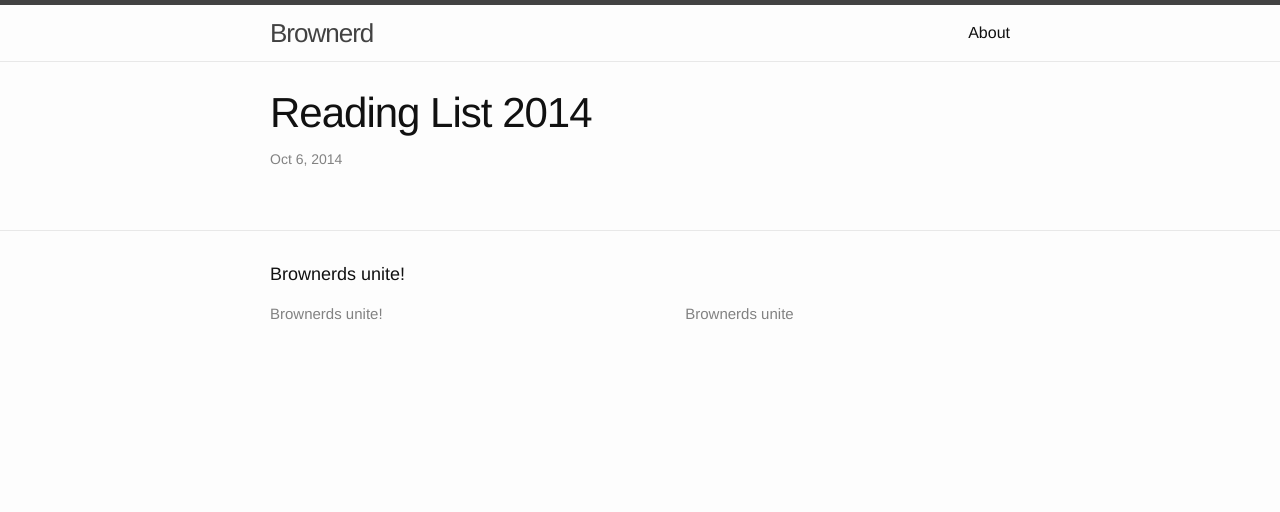
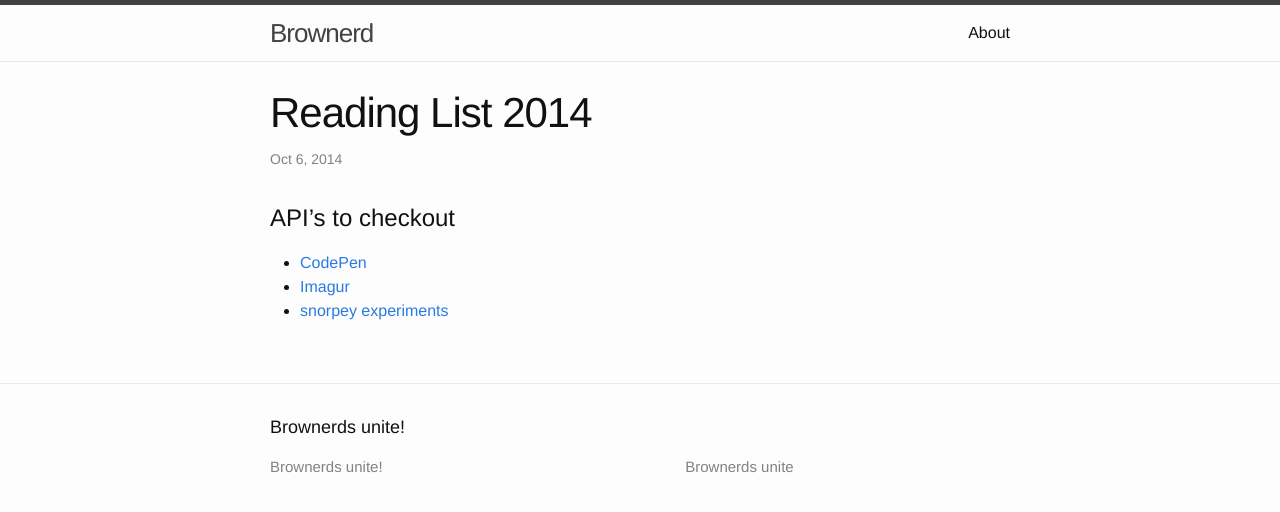
Before and after one commit to brownerd/brownerd.github.io, a Jekyll site: the page built from _posts/2014-10-06-reading-list-2014.md, in a window 1280 px wide. Shown: the top 512 px of the page. Built offline with Jekyll 4.4.1, drawn with Linux system fonts in a browser that asks for light colours.

Commit message:
add apis to checkout to reading list

```diff
--- a/_posts/2014-10-06-reading-list-2014.md
+++ b/_posts/2014-10-06-reading-list-2014.md
@@ -2,3 +2,9 @@
 layout: post
 title: Reading List 2014
 ---
+
+# API's to checkout
+
+- [CodePen](http://blog.codepen.io/documentation/)
+- [Imagur](http://api.imgur.com/)
+- [snorpey experiments](http://snorpey.github.io/experiments/)
```
